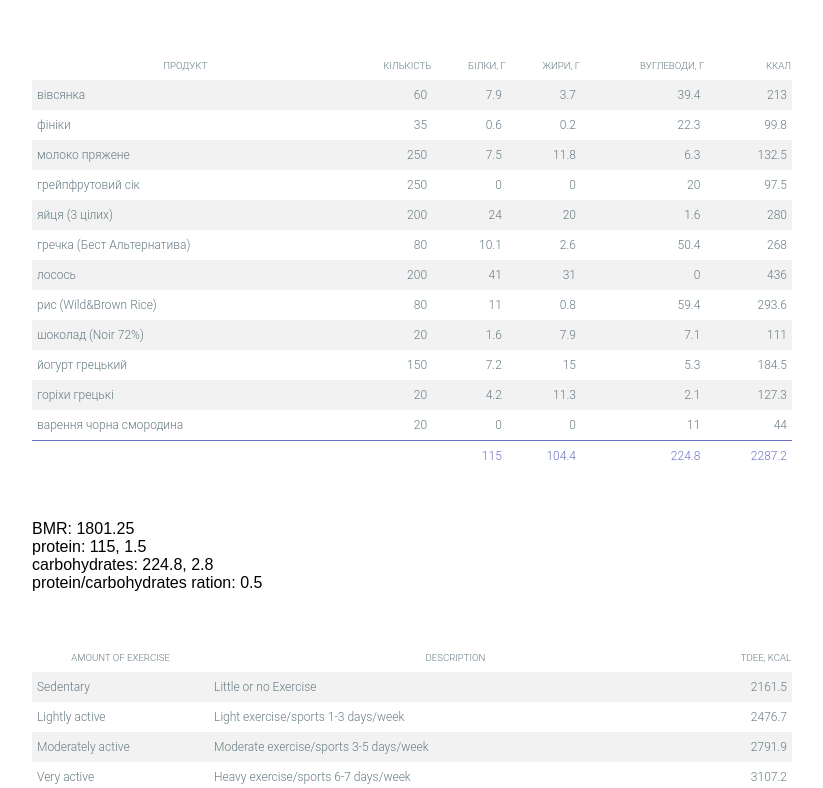
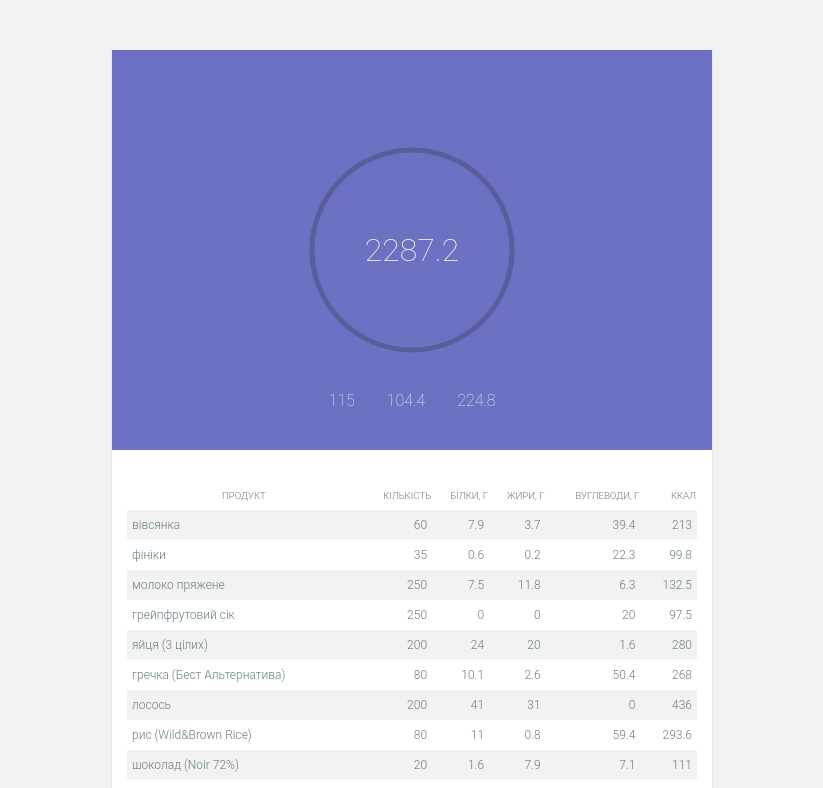
Before and after one commit to ActiveObject/assistant, a React (Create React App) app: page / in a window 1280 px wide. Shown: the top 788 px of the page, without its empty margins (228-1051 px from the left). Built offline with nearby package versions, Linux system fonts and the light colour scheme.

Commit message:
Add DailyNutrientPlan

```diff
--- a/src/Diet.css
+++ b/src/Diet.css
@@ -1,15 +1,11 @@
-.diet {
-  width: 100%;
-  max-width: 800px;
-  padding: 0 20px;
-  box-sizing: border-box;
+body {
+  background-color: #f2f2f2;
 }
 
 table {
   width: 100%;
   border-spacing: 0;
   border-collapse: separate;
-  margin: 50px 0;
 }
 
 tr {
@@ -59,3 +55,40 @@ tr.summary {
 tr.summary td {
   border-top: 1px solid #6c71c4;
 }
+
+.daily-plan {
+  width: 600px;
+  box-shadow: 0 1px 2px rgba(0,0,0, 0.1);
+  margin: 50px 0;
+  background-color: white;
+}
+
+.daily-plan header {
+  background-color: #6c71c4;
+  width: 100%;
+  height: 400px;
+  position: relative;
+}
+
+.daily-plan table {
+  padding: 30px 15px 15px 15px;
+}
+
+.daily-plan .nutrients {
+  position: absolute;
+  bottom: 0;
+  left: 0;
+  width: 100%;
+  display: flex;
+  height: 100px;
+  justify-content: center;
+  align-items: center;
+  color: #FDF6E3;
+  font-family: 'Roboto', sans-serif;
+  font-weight: 100;
+  font-size: 1rem;
+}
+
+.daily-plan .nutrients span {
+  margin: 0 1em;
+}
--- a/src/Diet.js
+++ b/src/Diet.js
@@ -39,13 +39,56 @@ export default class Diet extends Component {
       .reduce((a, b) => a + b);
 
     var totalCarbo = dayDiet
-      .map(food => amount(food) * carbohydrates(food))
+      .map(food => amount(food) * carbs(food))
       .reduce((a, b) => a + b);
 
     var proteinCarboRation = totalProtein / totalCarbo;
 
     return (
       <div className="diet">
+        <DailyNutritionPlan food={dayDiet} />
+
+        <div>BMR: {bmr}</div>
+        <div>{`protein: ${toFixed(totalProtein)}, ${toFixed(totalProtein / weight)}`}</div>
+        <div>{`carbs: ${toFixed(totalCarbo)}, ${toFixed(totalCarbo / weight)}`}</div>
+        <div>protein/carbs ration: {toFixed(proteinCarboRation)}</div>
+        <TDEETable bmr={bmr} />
+      </div>
+    );
+  }
+}
+
+function DailyNutritionPlan({ food }) {
+  var totalCalories = food
+    .map(ingredient => amount(ingredient) * kcal(ingredient))
+    .reduce((a, b) => a + b)
+
+  var totalProtein = food
+    .map(ingredient => amount(ingredient) * protein(ingredient))
+    .reduce((a, b) => a + b);
+
+  var totalFat = food
+    .map(ingredient => amount(ingredient) * fat(ingredient))
+    .reduce((a, b) => a + b);
+
+  var totalCarbs = food
+    .map(ingredient => amount(ingredient) * carbs(ingredient))
+    .reduce((a, b) => a + b);
+
+  return (
+    <div className="daily-plan">
+      <header>
+        <svg width="600" height="400" viewBox="0 0 600 400">
+          <circle r="100" cx="50%" cy="50%" fill="none" stroke="#5A5D9C" strokeWidth="5" strokeLinecap="round" />
+          <text x="50%" y="50%" textAnchor="middle" alignmentBaseline="central" fontSize="2rem" fill="#FDF6E3" fontFamily="Roboto, sans-serif" fontWeight="100">{toFixed(totalCalories)}</text>
+        </svg>
+
+        <div className="nutrients">
+          <span>{toFixed(totalProtein)}</span>
+          <span>{toFixed(totalFat)}</span>
+          <span>{toFixed(totalCarbs)}</span>
+        </div>
+      </header>
       <table>
         <thead>
           <tr>
@@ -58,24 +101,16 @@ export default class Diet extends Component {
           </tr>
         </thead>
         <tbody>
-            {dayDiet.map((d, i) => <ProductRow value={d} key={i} />)}
-            <SummaryRow value={dayDiet} />
+          {food.map((d, i) => <ProductRow value={d} key={i} />)}
         </tbody>
       </table>
-
-        <div>BMR: {bmr}</div>
-        <div>{`protein: ${toFixed(totalProtein)}, ${toFixed(totalProtein / weight)}`}</div>
-        <div>{`carbohydrates: ${toFixed(totalCarbo)}, ${toFixed(totalCarbo / weight)}`}</div>
-        <div>protein/carbohydrates ration: {toFixed(proteinCarboRation)}</div>
-        <TDEETable bmr={bmr} />
     </div>
-    );
-  }
+  )
 }
 
 function TDEETable({ bmr }) {
   return (
-    <table>
+    <table style={{ backgroundColor: "white" }}>
       <thead>
         <tr>
           <th>Amount of exercise</th>
@@ -126,7 +161,7 @@ function ProductRow({ value }) {
       <td className="td-right">{value[1]}</td>
       <td className="td-right">{toFixed(amount(value) * protein(value))}</td>
       <td className="td-right">{toFixed(amount(value) * fat(value))}</td>
-      <td className="td-right">{toFixed(amount(value) * carbohydrates(value))}</td>
+      <td className="td-right">{toFixed(amount(value) * carbs(value))}</td>
       <td className="td-right">{toFixed(amount(value) * kcal(value))}</td>
     </tr>
   )
@@ -142,7 +177,7 @@ function SummaryRow({ value }) {
     .reduce((a, b) => a + b);
 
   var c = value
-    .map(food => amount(food) * carbohydrates(food))
+    .map(food => amount(food) * carbs(food))
     .reduce((a, b) => a + b);
 
   var k = value
@@ -177,7 +212,7 @@ function fat(food) {
   return food[3] / 100;
 }
 
-function carbohydrates(food) {
+function carbs(food) {
   return food[4] / 100;
 }
 
```
Lines whose indentation alone changed are shown as unchanged.
